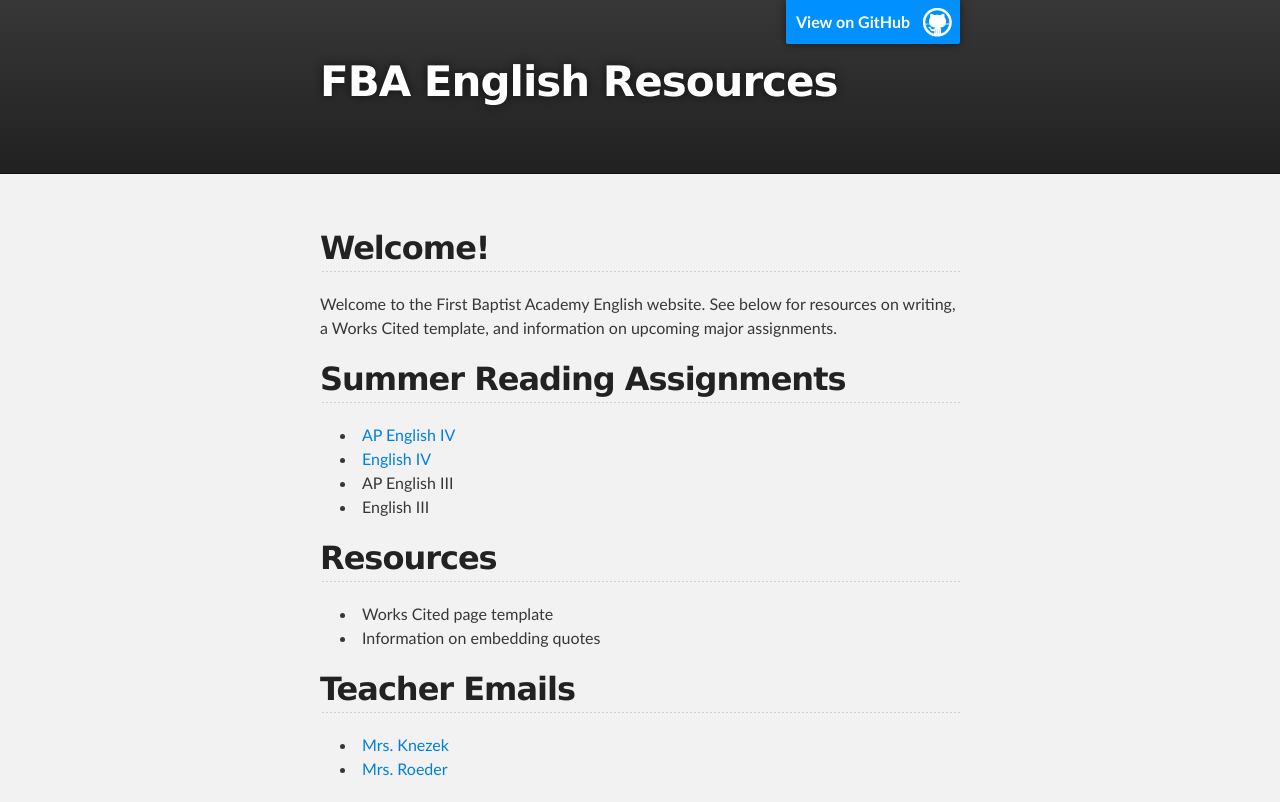
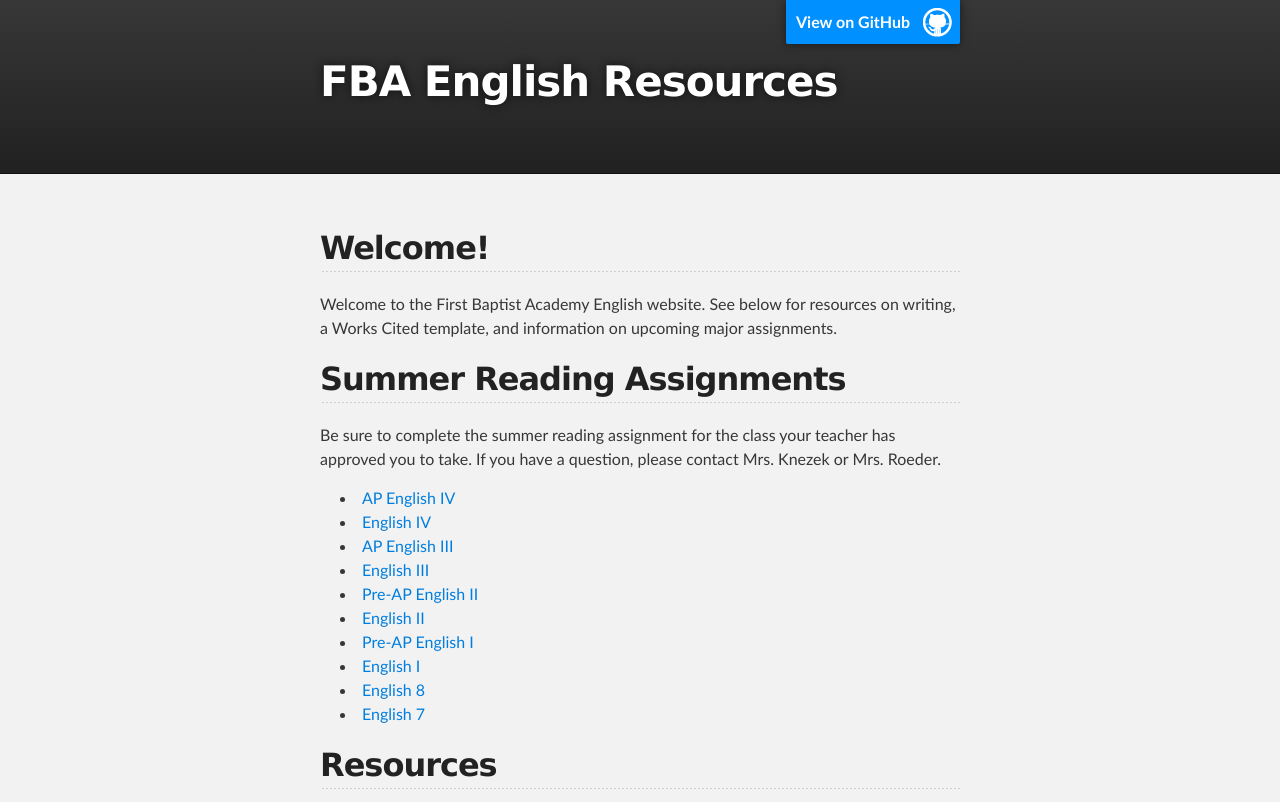
Before and after one commit to fba-english/fba-english.github.io, a plain HTML site: page index.html in a window 1280 px wide. Shown: the top 802 px of the page. Drawn offline with Linux system fonts and the light colour scheme.

Commit message:
Replace master branch with page content via GitHub

```diff
--- a/index.html
+++ b/index.html
@@ -33,11 +33,19 @@
 
 <h2>Summer Reading Assignments</h2>
 
+<p>Be sure to complete the summer reading assignment for the class your teacher has approved you to take. If you have a question, please contact Mrs. Knezek or Mrs. Roeder.</p>
+
 <ul>
 <li><a href="Files/AP%20English%20IV%20Summer%20Reading%20Assignment%202013.doc">AP English IV</a></li>
-<li><a href="Files/Summer%20Reading-IV-%20Seniors%202013.doc">English IV</a></li>
-<li>AP English III</li>
-<li>English III</li>
+<li><a href="Files/English%20IV%20Summer%20Reading%202013.doc">English IV</a></li>
+<li><a href="Files/AP%20Eng%20III%20Summer%20Reading%20Assignment.docx">AP English III</a></li>
+<li><a href="Files/English%20III%20Summer%20Reading.docx">English III</a></li>
+<li><a href="Files/English%20II%20Pre-AP%20Summer%20Reading%20Assignment%202013.doc">Pre-AP English II</a></li>
+<li><a href="Files/English%20II%20Summer%20Reading%20Assignment%202013.doc">English II</a></li>
+<li><a href="Files/Hon%20Eng%20I%20Summer%20Reading.docx">Pre-AP English I</a></li>
+<li><a href="Files/Eng%20I%20Summer%20Reading.docx">English I</a></li>
+<li><a href="Files/English%208%20Summer%20Reading%20-%20Mythology.doc">English 8</a></li>
+<li><a href="Files/7th%20Summer%20Reading%202013.doc">English 7</a></li>
 </ul><h2>Resources</h2>
 
 <ul>
--- a/params.json
+++ b/params.json
@@ -1 +1 @@
-{"name":"FBA English Resources","tagline":"","body":"## Welcome!\r\nWelcome to the First Baptist Academy English website. See below for resources on writing, a Works Cited template, and information on upcoming major assignments.\r\n\r\n## Summer Reading Assignments\r\n* [AP English IV](Files/AP English IV Summer Reading Assignment 2013.doc)\r\n* [English IV](Files/Summer Reading-IV- Seniors 2013.doc)\r\n* AP English III\r\n* English III\r\n\r\n## Resources\r\n* Works Cited page template\r\n* Information on embedding quotes\r\n\r\n## Teacher Emails\r\n* [Mrs. Knezek](mailto:lknezek@firstdallas.org)\r\n* [Mrs. Roeder](mailto:groeder@firstdallas.org)","google":"","note":"Don't delete this file! It's used internally to help with page regeneration."}
+{"name":"FBA English Resources","tagline":"","body":"## Welcome!\r\nWelcome to the First Baptist Academy English website. See below for resources on writing, a Works Cited template, and information on upcoming major assignments.\r\n\r\n## Summer Reading Assignments\r\nBe sure to complete the summer reading assignment for the class your teacher has approved you to take. If you have a question, please contact Mrs. Knezek or Mrs. Roeder.\r\n\r\n* [AP English IV](Files/AP English IV Summer Reading Assignment 2013.doc)\r\n* [English IV](Files/English IV Summer Reading 2013.doc)\r\n* [AP English III](Files/AP Eng III Summer Reading Assignment.docx)\r\n* [English III](Files/English III Summer Reading.docx)\r\n* [Pre-AP English II](Files/English II Pre-AP Summer Reading Assignment 2013.doc)\r\n* [English II](Files/English II Summer Reading Assignment 2013.doc)\r\n* [Pre-AP English I](Files/Hon Eng I Summer Reading.docx)\r\n* [English I](Files/Eng I Summer Reading.docx)\r\n* [English 8](Files/English 8 Summer Reading - Mythology.doc)\r\n* [English 7](Files/7th Summer Reading 2013.doc)\r\n\r\n## Resources\r\n* Works Cited page template\r\n* Information on embedding quotes\r\n\r\n## Teacher Emails\r\n* [Mrs. Knezek](mailto:lknezek@firstdallas.org)\r\n* [Mrs. Roeder](mailto:groeder@firstdallas.org)","google":"","note":"Don't delete this file! It's used internally to help with page regeneration."}
```
